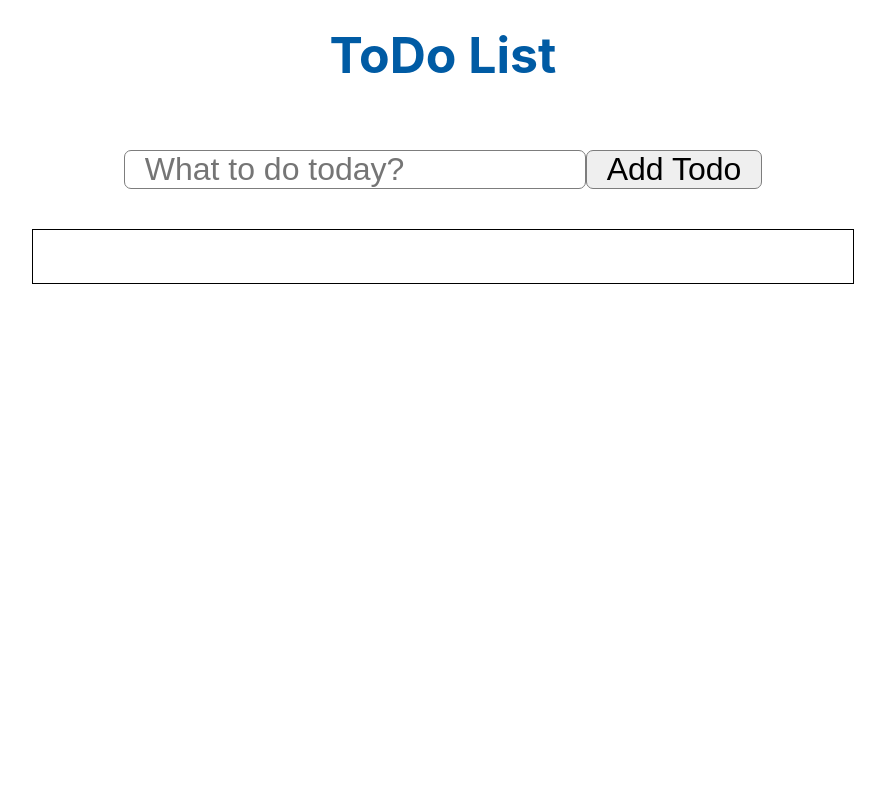
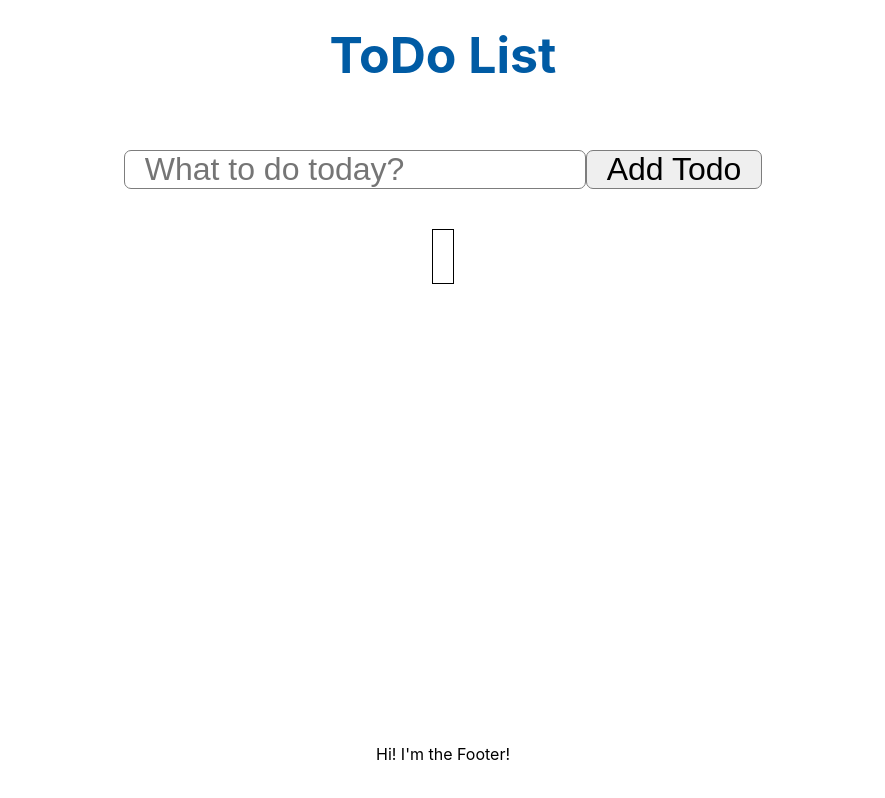
Before and after one commit to LSzpilowski/todolist-app-next.js, a React (Create React App) app: page / in a window 1280 px wide. Shown: the whole page, without its empty margins (197-1082 px from the left). Built offline with nearby package versions, Linux system fonts and the light colour scheme.

Commit message:
Add Footer

```diff
--- a/src/App.jsx
+++ b/src/App.jsx
@@ -1,14 +1,17 @@
-import { Header } from "./components/Header";
+import { Header } from './components/Header';
 import { Tasks } from './components/Tasks'
+import { Footer } from './components/Footer'
+import * as S from './App.styles'
 
 
 
 export const App = () => {
   return (
-  <>
+  <S.Wrapper>
     <Header />
     <Tasks />
-  </>
+    <Footer />
+  </S.Wrapper>
   );
 }
 
--- /dev/null
+++ b/src/App.styles.js
@@ -0,0 +1,9 @@
+import styled from "styled-components";
+
+export const Wrapper = styled.div`
+display: flex;
+flex-direction: column;
+justify-content: end;
+align-items: stretch;
+min-height: 100vh;
+`;
--- /dev/null
+++ b/src/components/Footer/Footer.jsx
@@ -0,0 +1,10 @@
+import React from 'react'
+import * as S from './Footer.styles'
+
+export const Footer = () => {
+  return (
+    <S.Footer>
+      Hi! I'm the Footer!
+    </S.Footer>
+  )
+}
--- /dev/null
+++ b/src/components/Footer/Footer.styles.js
@@ -0,0 +1,8 @@
+import styled from "styled-components";
+
+export const Footer = styled.div`
+margin-top: auto;
+height: 3.5rem;
+text-align: center;
+background-color: white;
+`;
--- /dev/null
+++ b/src/components/Footer/index.js
@@ -0,0 +1 @@
+export * from './Footer';
```
